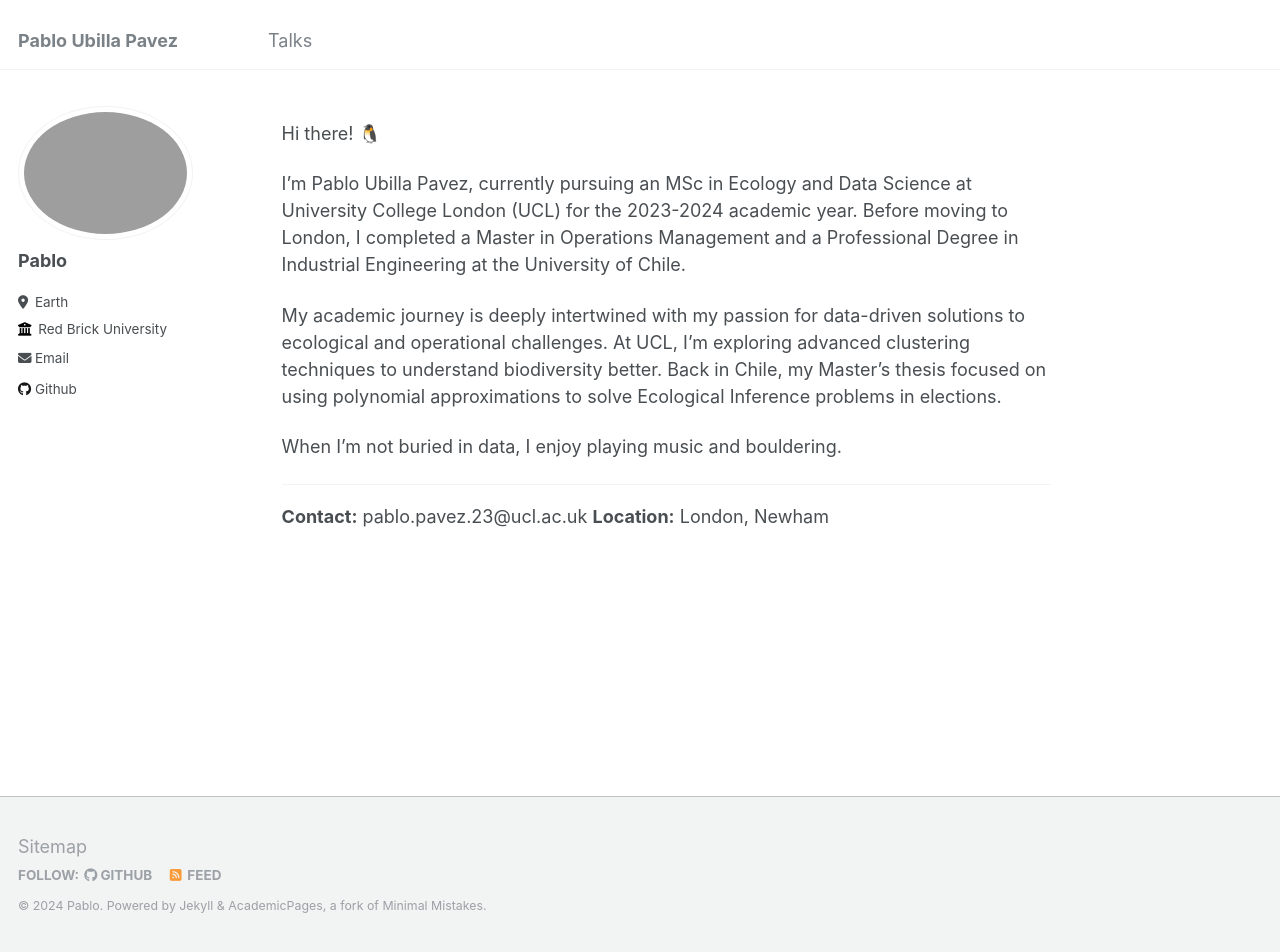
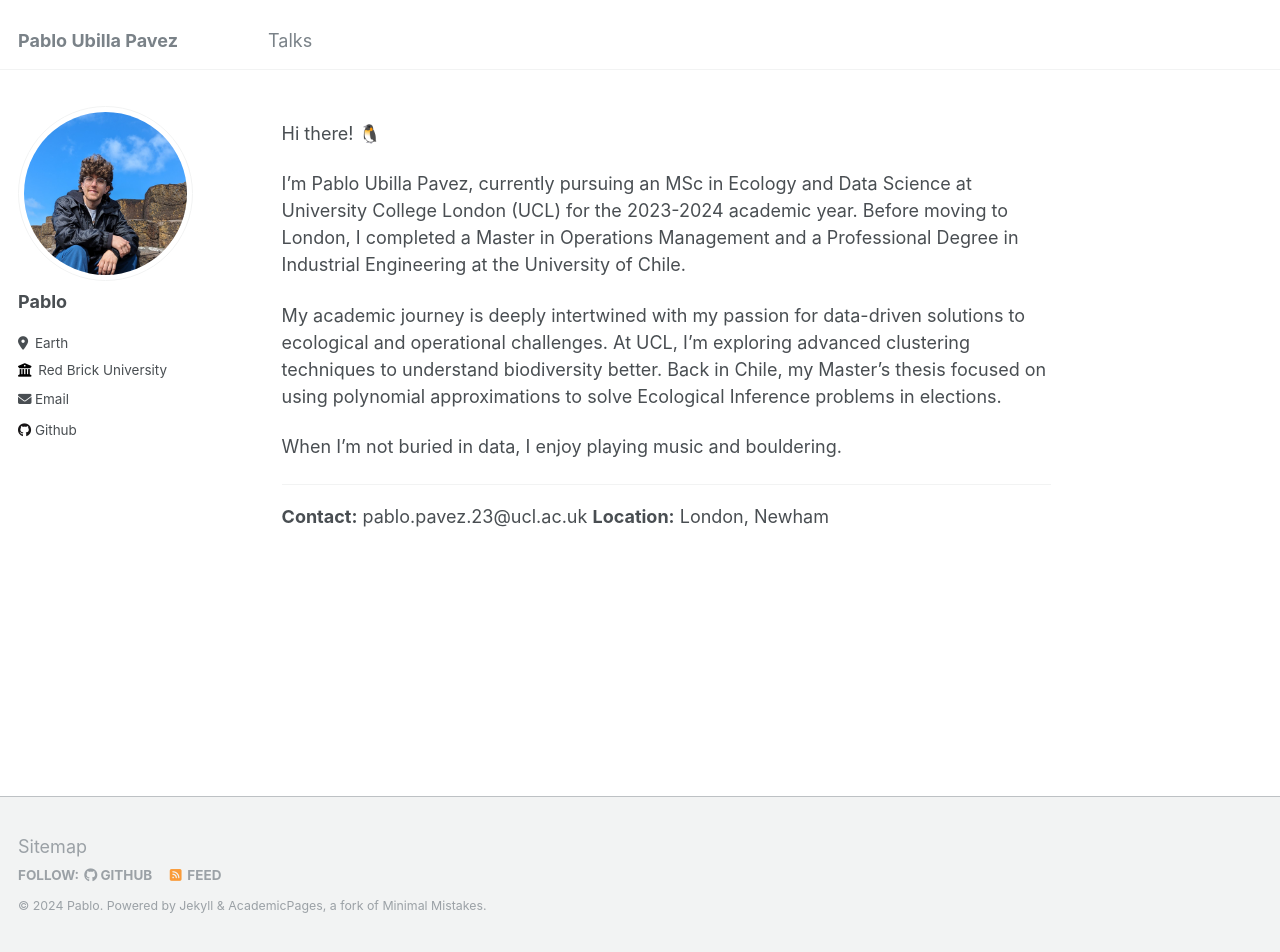
Before and after one commit to pabloubilla/pabloubilla.github.io, a Jekyll site: the page built from _pages/about.md, in a window 1280 px wide and 952 px high. Built offline with Jekyll 4.4.1, drawn with Linux system fonts in a browser that asks for light colours.

Commit message:
profilepic

```diff
--- a/_config.yml
+++ b/_config.yml
@@ -21,7 +21,7 @@ repository               : "academicpages/academicpages.github.io"
 #               Additional customization can be done by editing /_includes/author-profile.html
 author:
   # Biographic information
-  avatar           : "bio-photo.png"
+  avatar           : "bio-photo.jpg"
   name             : "Pablo"
   pronouns         : # example: "she/her"
   bio              : ""
```
